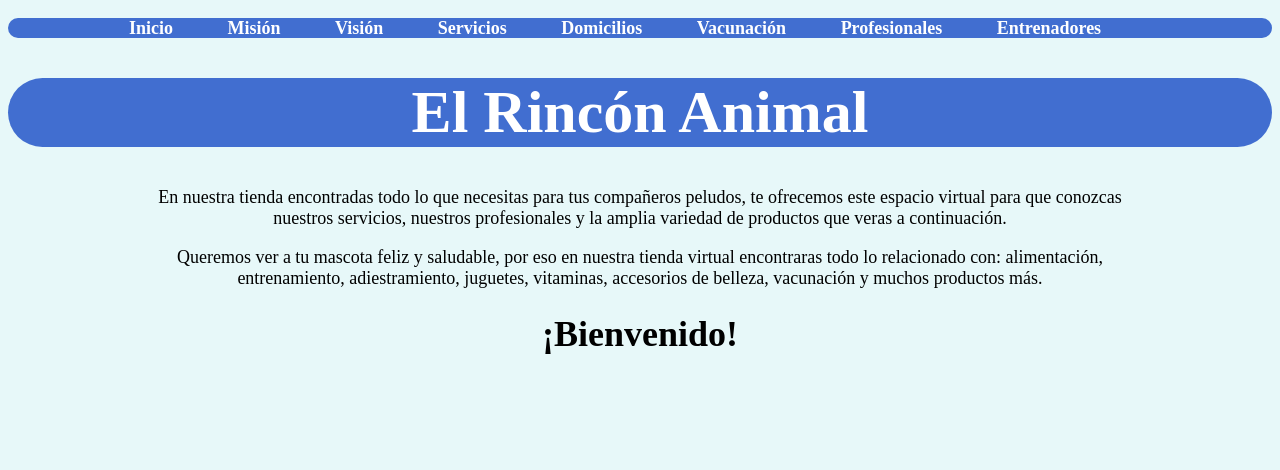
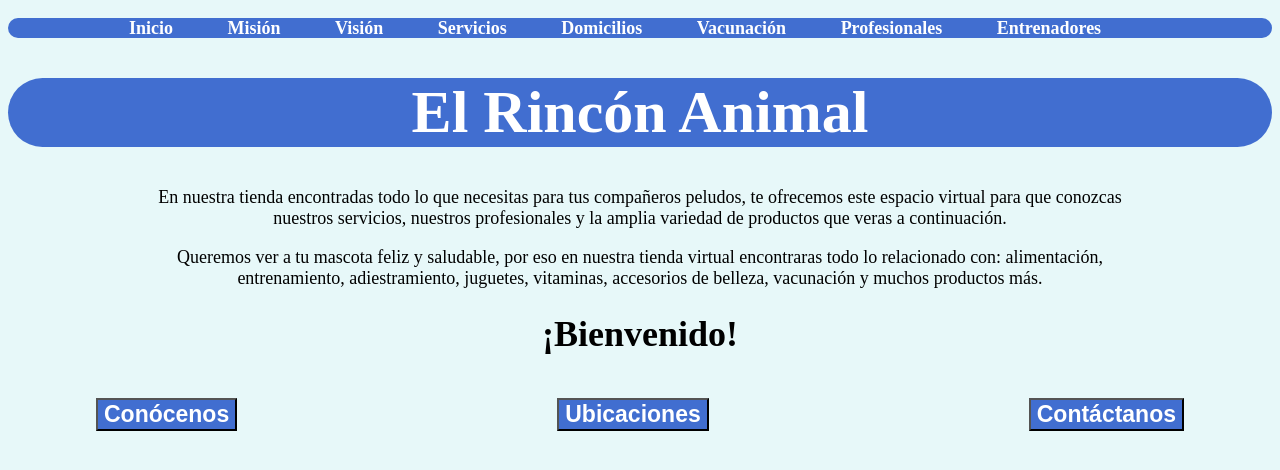
Before and after one commit to StudyEdwinA994/Tarea_Interfaces_De_Usuario, a plain HTML site: page index.html in a window 1280 px wide. Drawn offline with Linux system fonts and the light colour scheme.

Commit message:
Agregando botones HTML

```diff
--- a/index.css
+++ b/index.css
@@ -41,3 +41,16 @@ nav a {
   width: 1000px;
   margin: 0 auto;
 }
+
+.botonesIniciales {
+  display: flex;
+  justify-content: center;
+}
+
+.botonesIniciales button {
+  margin-inline: 160px;
+  font-size: 23px;
+  background-color: #416ed0;
+  color: white;
+  font-weight: bold;
+}
--- a/index.html
+++ b/index.html
@@ -44,6 +44,14 @@
       <div class="classIntroduccion">
         <h1>¡Bienvenido!</h1>
       </div>
+
+      <br />
+
+      <div class="botonesIniciales">
+        <button>Conócenos</button>
+        <button>Ubicaciones</button>
+        <button>Contáctanos</button>
+      </div>
     </main>
   </body>
 </html>
```
